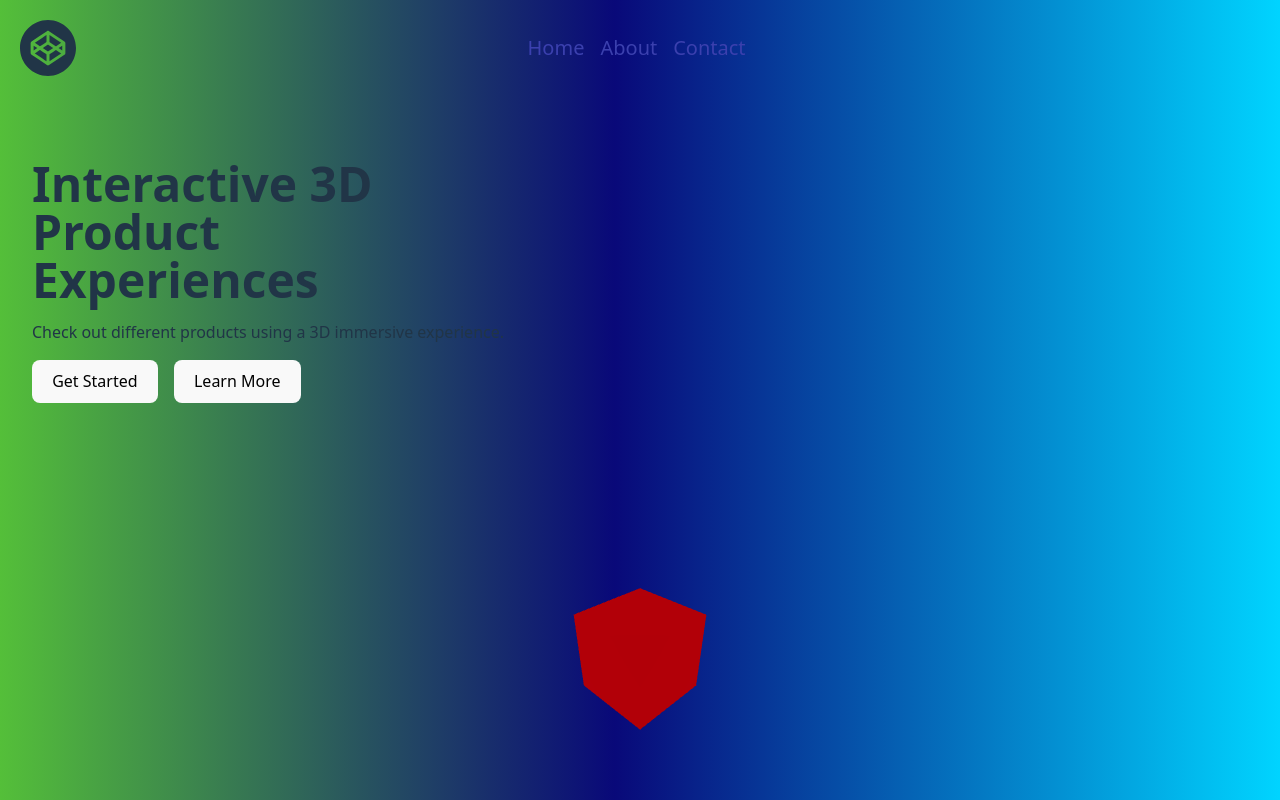
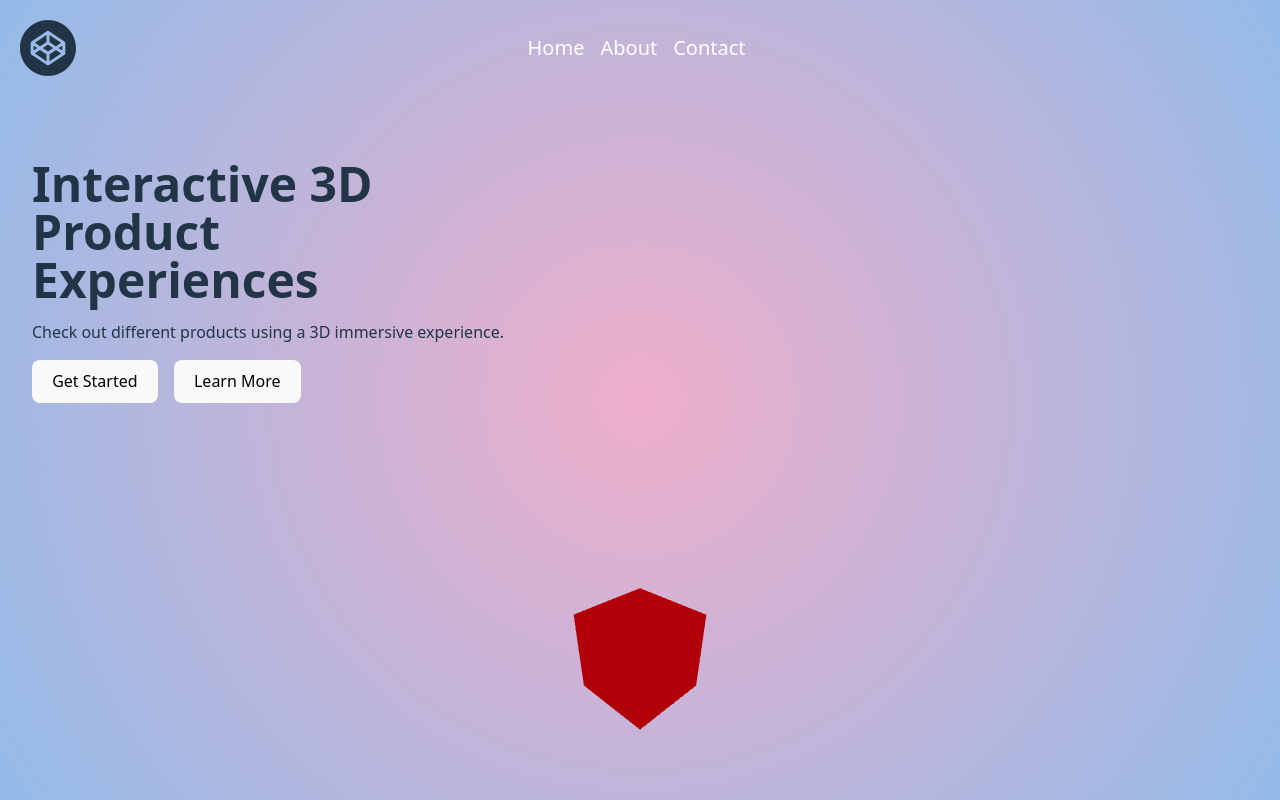
Before and after one commit to shehryarf67/Three.js-3D-Product-Configurator, a React (Vite) app: page / in a window 1280 px wide. Shown: the top 800 px of the page. Built offline with nearby package versions, Linux system fonts and the light colour scheme.

Commit message:
Trying out a different background.

```diff
--- a/src/index.css
+++ b/src/index.css
@@ -1,5 +1,3 @@
-
-
 :root {
   font-family: system-ui, Avenir, Helvetica, Arial, sans-serif;
   line-height: 1.5;
@@ -14,8 +12,8 @@
     oklch(90% .3 200) 100%
   );
   --sdr-gradient: radial-gradient(farthest-corner circle at 35% 115%, #ff4700 0%, #0ff 100%); */
-  background: #54bf39;
-background: linear-gradient(90deg, rgba(84, 191, 57, 1) 0%, rgba(9, 9, 121, 1) 48%, rgba(0, 212, 255, 1) 100%);
+  background: #EEAECA;
+  background: radial-gradient(circle, rgba(238, 174, 202, 1) 0%, rgba(148, 187, 233, 1) 100%);
 
   font-synthesis: none;
   text-rendering: optimizeLegibility;
@@ -23,18 +21,19 @@ background: linear-gradient(90deg, rgba(84, 191, 57, 1) 0%, rgba(9, 9, 121, 1) 4
   -moz-osx-font-smoothing: grayscale;
 }
 
-html {
+/* html {
   background: var(--hdr-gradient);
   background-attachment: fixed;
   height: 100%;
-}
+} */
 
 a {
   font-weight: 500;
-  color: #3b40ae;
+  color: #ffffff;
   text-decoration: inherit;
   font-size: 20px;
 }
+
 a:hover {
   color: #535bf2;
 }
@@ -91,7 +90,7 @@ ul {
   display: flex;
 }
 
-.about{
+.about {
   display: flex;
   flex-direction: column;
   min-height: 1vh;
@@ -142,11 +141,13 @@ button {
   cursor: pointer;
   transition: border-color 0.25s;
 }
+
 button:hover {
   scale: 1.05;
   border-color: #646cff;
   background-color: #535bf2;
 }
+
 button:focus,
 button:focus-visible {
   outline: 4px auto -webkit-focus-ring-color;
@@ -157,9 +158,11 @@ button:focus-visible {
     color: #213547;
     background-color: #ffffff;
   }
+
   a:hover {
     color: #747bff;
   }
+
   button {
     background-color: #f9f9f9;
   }
@@ -172,6 +175,7 @@ button:focus-visible {
   color: white;
   text-align: center;
   line-height: 50px;
-    z-index: 100; /* Ensures it is above the canvas */
+  z-index: 100;
+  /* Ensures it is above the canvas */
   margin-top: 4rem;
 }
```
Lines whose indentation alone changed are shown as unchanged.
